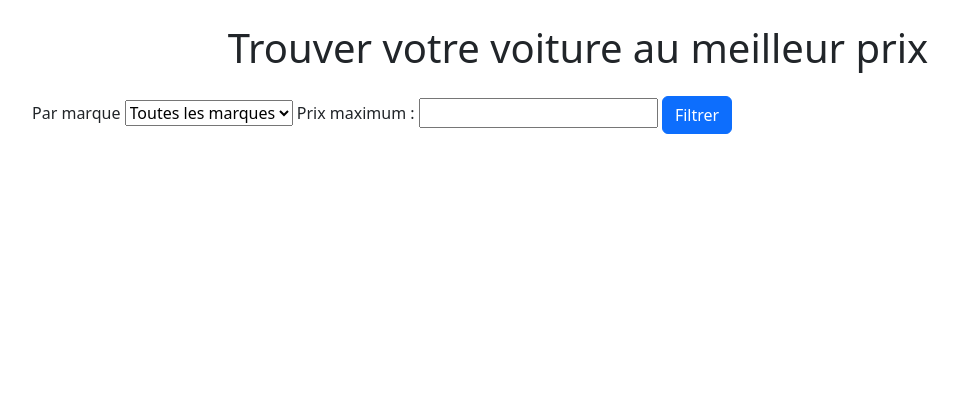
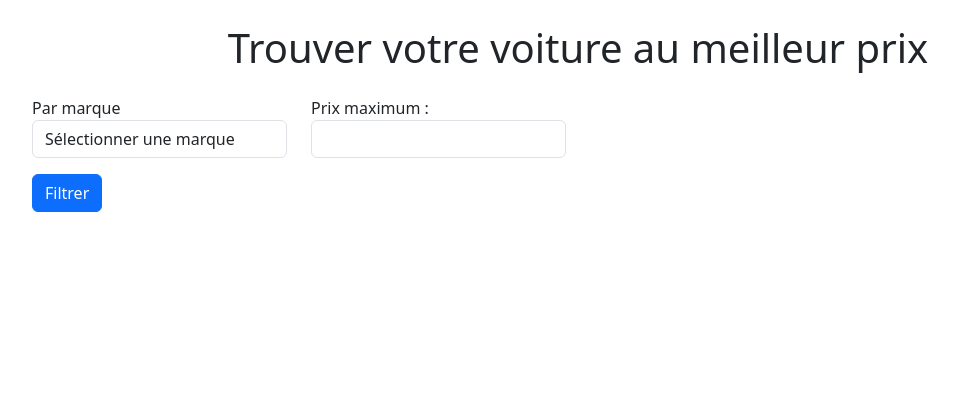
Before and after one commit to abdben13/Projet_Stage, a PHP site: template views/post/index.php in a window 1280 px wide. Shown: the part 56-467 px from the top of the page, without its empty margins (62-1020 px from the left). Run offline with PHP 8.4, Linux system fonts and the light colour scheme; the template is opened without the code that fills it, so the values that code supplies are empty.

Commit message:
21/11 Amelioration filtres

```diff
--- a/public/style.css
+++ b/public/style.css
@@ -2,12 +2,25 @@
     margin-left: auto;
 }
 
-.thumbnail > img {
-    width: 100%;
+.card {
+    position: relative;
+    height: 600px;
 }
 
-.card-body {
-    grid-template-rows: masonry;
+.thumbnail {
+    position: absolute;
+    top: 60%; /* Positionnement vertical au centre */
+    left: 50%; /* Positionnement horizontal au centre */
+    transform: translate(-50%, -50%); /* Ajustement pour centrer */
+    width: 250px; /* Largeur souhaitée pour l'image */
+    height: 150px; /* Hauteur souhaitée pour l'image */
+    overflow: hidden; /* Masquer le contenu dépassant de la zone */
+}
+
+.thumbnail img {
+    width: 100%; /* Pour occuper toute la largeur de la div parent */
+    height: auto;
+    object-fit: cover; /* Assure que l'image remplit l'espace */
 }
 
 .btn-retour {
--- a/views/post/index.php
+++ b/views/post/index.php
@@ -24,16 +24,27 @@ $link = $router->url('home');
 
 <div class="container mt-4">
     <form action="<?= $router->url('marques_filter') ?>" method="get">
+        <div class="row">
+            <div class="col-md-3"> <!-- 3 colonnes pour la sélection de marque -->
                 <label for="marque"> Par marque </label>
-        <select name="marque" id="marque">
-            <option value="">Toutes les marques</option>
+                <select name="marque" id="marque" class="form-control">
+                    <option value="">Sélectionner une marque</option>
                     <?php foreach ($marques as $marque): ?>
                         <option value="<?= $marque->getID() ?>"><?= e($marque->getName()) ?></option>
                     <?php endforeach ?>
                 </select>
+            </div>
+            <div class="col-md-3"><!-- 3 colonnes  -->
                 <label for="price_max">Prix maximum :</label>
-        <input type="number" id="price_max" name="price_max" min="0">
-        <button type="submit" class="btn btn-primary">Filtrer</button>
+
+                <input type="number" value="" id="price_max" name="price_max" min="100" step="100" class="form-control">
+            </div>
+        </div>
+        <div class="row mt-3">
+            <div class="col-md-12"> <!-- Utilisation de 12 colonnes pour le bouton de soumission -->
+                <button type="submit" class="btn btn-primary btn-block">Filtrer</button>
+            </div>
+        </div>
     </form>
 </div>
 
```
Also changed, not shown: views/filtre/indexFiltre.php (+10 -13 lines), views/marques_filter.php (+4 -4 lines), views/post/card.php (+6 -7 lines). Lines whose indentation alone changed are shown as unchanged.
